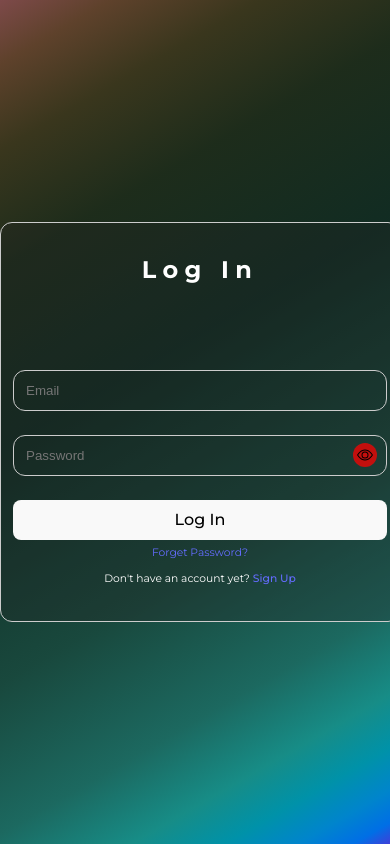
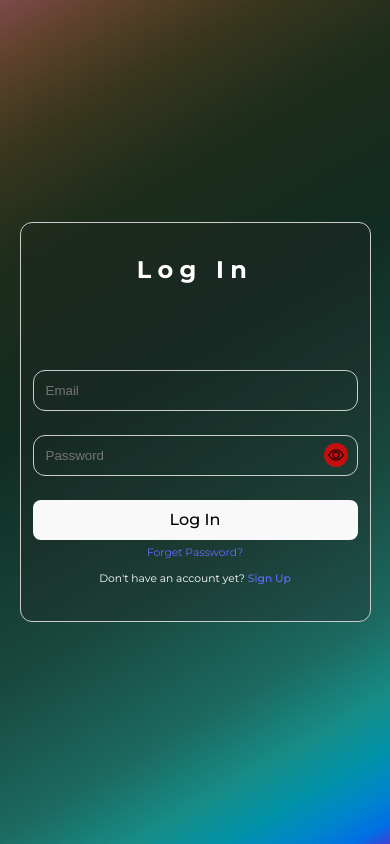
Before and after one commit to HanlinTheDEVELOPER/todoclient, a React (Vite) app: page / in a window 390 px wide. Built offline with nearby package versions, Linux system fonts and the light colour scheme; no server answers.

Commit message:
form responsive in mobile

```diff
--- a/src/App.css
+++ b/src/App.css
@@ -6,6 +6,7 @@
 
 .auth-section {
     width: 400px;
+
     min-height: 400px;
     padding-block: 8px;
     border: 1px solid #ccc;
@@ -51,8 +52,7 @@
 #loader {
     width: 22px;
     height: 22px;
-	border-color: rgb(255, 255, 255) rgb(23, 178, 51) rgb(255, 255, 255)
-		rgb(255, 255, 255) !important;
+    border-color: rgb(255, 255, 255) rgb(23, 178, 51) rgb(255, 255, 255) rgb(255, 255, 255) !important;
     border-width: 3px;
 }
 
@@ -60,6 +60,7 @@
     from {
         transform: rotate(0deg);
     }
+
     to {
         transform: rotate(360deg);
     }
@@ -78,3 +79,9 @@
 .read-the-docs {
     color: #888;
 }
+
+@media (max-width: 1250px) {
+    .auth-section {
+        width: 90vw;
+    }
+}
```
Lines whose indentation alone changed are shown as unchanged.
